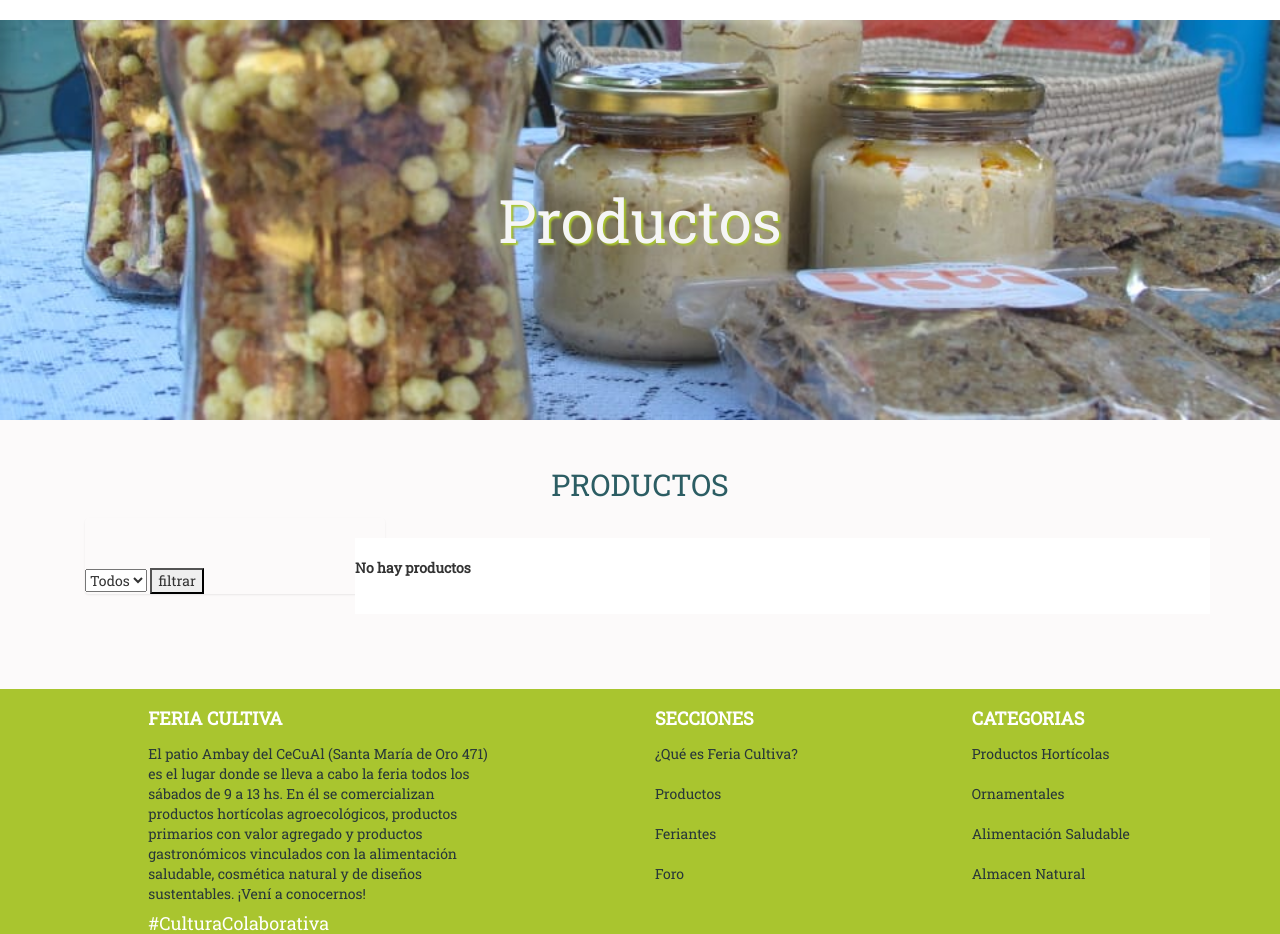
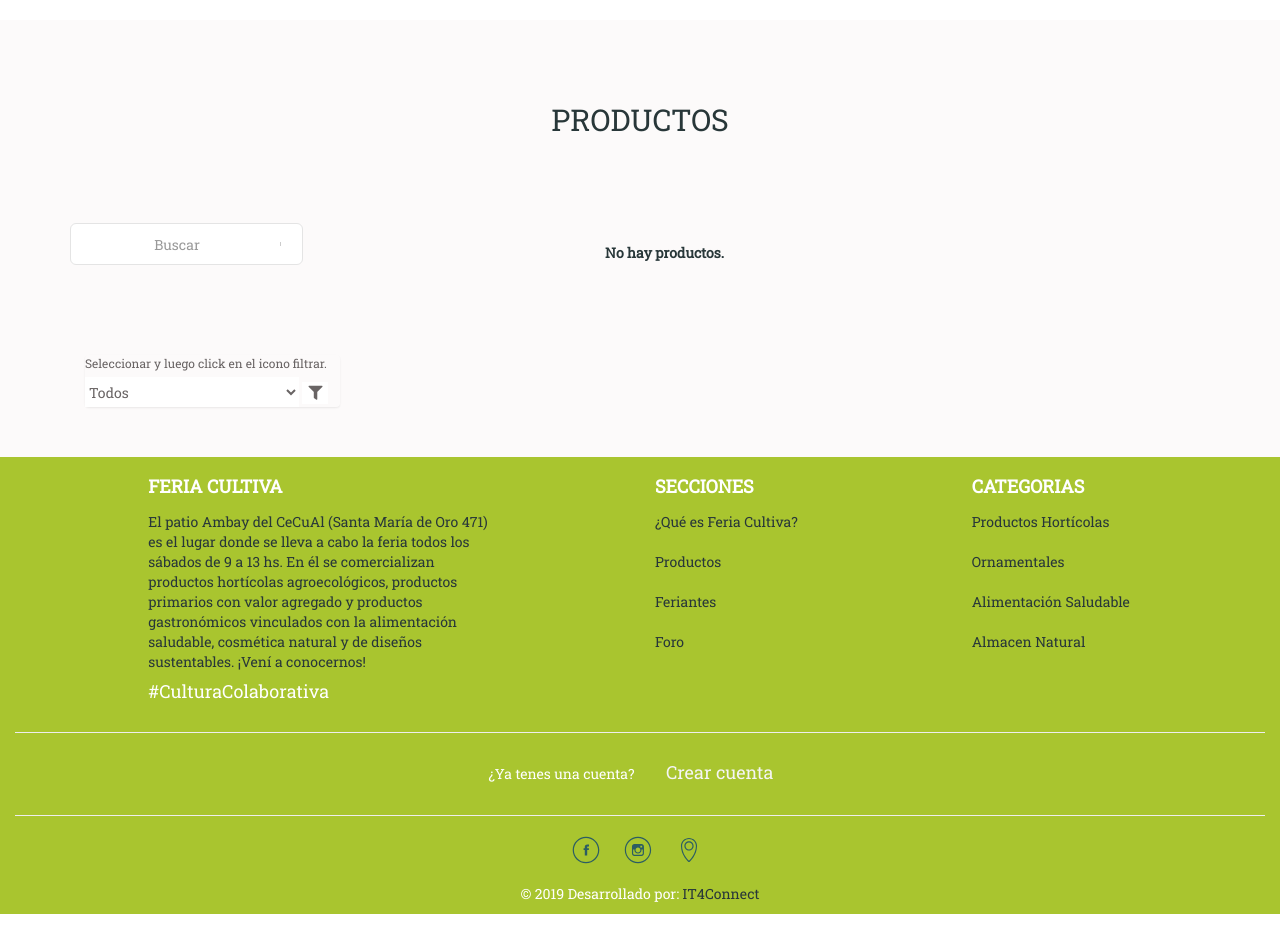
Before and after one commit to EmaRuidiaz/Cecual, a Django app: page /feriantes/correo/ in a window 1280 px wide. Shown: the part 70-1004 px from the top of the page. Run offline with Django 3.2, Linux system fonts and the light colour scheme; parts of the project's set-up code (start-up, migrations or seed data) failed here and were passed over; some libraries are stand-ins or nearby versions.

Commit message:
arreglado listar.html

```diff
--- a/feriacultiva/statics/css/head.css
+++ b/feriacultiva/statics/css/head.css
@@ -186,9 +186,10 @@
   font-size: 30px;
   font-family: "Roboto Slab", serif;
   padding-bottom: 15px;
-  color: #2c5d63;
+  color: #283739;
   text-align: center;
   padding-top: 15px;
+  padding-top: 50px;
 }
 
 
--- a/feriacultiva/statics/css/productos.css
+++ b/feriacultiva/statics/css/productos.css
@@ -30,7 +30,7 @@
 
 /*contenido de la card /titulo de la card*/
 .card-title {
-   color: #a9c52f;
+   color: #2c5d63;
    font-size: 20px;
    font-family: "Roboto Slab", serif;
    border-bottom: 2px solid #f5f5f5;
@@ -40,18 +40,18 @@
 
 .ancla-titulo:link {
   text-decoration:none;
-  color: #a9c52f;
+  color: #2c5d63;
 }
 
 .ancla-titulo:visited{
   text-decoration:none;
-  color: #a9c52f;
+  color: #2c5d63;
 }
 
 
 .ancla-titulo:hover{
   text-decoration:none;
-  color: #283739;
+  color: #2c5d63;
   cursor:pointer;
 }
 
@@ -78,7 +78,7 @@
 
 
 .prod{
-   color: #283739;
+   color: #a9c52f;
    font-size: 18px;
    font-family: "Roboto Slab", serif;
 }
@@ -139,7 +139,7 @@
 	border: 0.5;
 	background-color: #f5f5f5;
 	color: black;
-	border-color: #a9c52f;
+	border-color: #2c5d63;
 	text-align: center;
 	width: 40px;
 	position: center;
@@ -148,7 +148,83 @@
 
 /*paginación*/
 
-.page-link-paginacion{
-	background-color: red;
+
+
+#custom-search-input{
+    padding: 3px;
+    border: solid 1px #E4E4E4;
+    border-radius: 6px;
+    background-color: #fff;
+}
+
+#custom-search-input input{
+    border: 0;
+    box-shadow: none;
+
 
 }
+
+#custom-search-input button{
+    background: none;
+    box-shadow: none;
+    border: 0;
+    color: #666666;
+    padding: 0 8px 0 10px;
+    border-left: solid 1px #ccc;
+    padding-top: 4px;
+}
+
+#custom-search-input button:hover{
+    border: 0;
+    box-shadow: none;
+    border-left: solid 1px #ccc;
+}
+
+#custom-search-input .glyphicon-search{
+    font-size: 23px;
+}
+
+.mensaje{
+	padding-top: 50px;
+	padding-left: 250px;
+	font-family:  "Roboto Slab", serif;
+	color: #283739;
+}
+
+/*filtro*/
+
+.selector{
+	background-color: #fff;
+	height: 30px;
+	width: 214px;
+	border: #979797;
+    color: #696464;
+
+}
+
+.selector:focus{
+
+	color: #696464;
+}
+
+
+.filtro{
+	margin-top: 90px;
+}
+
+
+.filtrar-boton{
+    background-color: #fff;
+    border-color: #fff;
+    border:none;
+}
+
+.filtro-m{
+	color: #696464;
+	padding-bottom: 5px;
+	font-size: 12px;
+}
+
+.fas .fas-filter{
+	background-color: #fff;
+}
--- a/feriacultiva/templates/Producto/listar.html
+++ b/feriacultiva/templates/Producto/listar.html
@@ -8,41 +8,28 @@
 
 </head>
 
-<header class="masthead" style="background-image: url({% static 'img/productos.jpeg' %}) ">
-  <div class="container h-100">
-    <div class="row h-100 align-items-center">
-      <div class="col-12 text-center">
-        <h1 class="font-weight-light titulo">Productos</h1>
-        <p class="lead"></p>
-      </div>
-    </div>
-  </div>
-</header>
+
 
 
 <section class="py-5" style="background-color:#fcfafa;"><!-- Page Content -->
+
+
+
+
   <div class="container"><!-- Container página principal -->
-
-    <!-- Barra de busqueda
-    <div class="row">
-      <div>
-        <form method="get">
-          <div>
-            <input type="text" name="buscador" placeholder="Buscar...">
-            <span><button type="submit" class="btn btn-primary">Buscar</button></span>
-          </div>
-        </form>
-      </div>
-    </div>
-    Hasta Aqui -->
 
     <h1 class="my-1 ">
           PRODUCTOS
     </h1>
 
 
+
+
+
+
+
+
 <div class="row">    <!-- row página principal -->
-
 
  <!-- USAR ESTE FILTRO X EL MOMENTO -->
 <div class="col-lg-3" style="padding-top: 0px" >
@@ -57,19 +44,45 @@
           {% endif %}
     </div> -->
 
-        <div class="list-group" style="padding-top: 50px; width: 300px; ">
+  <div class="row" style="padding-top: 70px;">
+
+          <div id="custom-search-input">
+            <form method="get">
+                <div class="input-group">
+                    <input type="text" name="buscador" class="search-query form-control" placeholder="Buscar" />
+                    <span class="input-group-btn">
+                        <button type="submit" >
+                            <span class="fa fa-search"></span>
+                        </button>
+                    </span>
+                </div>
+              </form>
+          </div>
+
+  </div>
+
+
+
+
+
+
+        <div class="list-group filtro">
+          <small  class="filtro-m"> Seleccionar y luego click en el icono filtrar. </small>
           <form>
-              <select name="Categoria">
-                  <option value="0">Todos</option>
+              <select name="Categoria" class="selector">
+                  <option class="op1" value="0">Todos</option>
                       {% for r in filtro %}
-                  <option value="{{r.pk}}">{{r.nombre}}</option>
+                  <option class="op2" value="{{r.pk}}">{{r.nombre}}</option>
                       {% endfor %}
               </select>
-              <button type="submit">
-                filtrar
+              <button class=" filtrar-boton "  type="submit">
+                <span class="fas fa-filter" style="color:#696464;"> </span>
               </button>
           </form>
         </div>
+
+
+
   </div>
 
 
@@ -84,10 +97,11 @@
       </div> -->
       <!-- /.col-lg-3 -->
 
-      <div class="col-lg-9 ">
+      <div class="col-lg-9 "  style="background-color:#fcfafa;">
         <div class="row">
+
           {% if object_list|length == 0 %}
-           <label for="">No hay productos </label>
+           <label for=""  class=" mensaje ">No hay productos. </label>
           {% else%}
                 {% for p in object_list %}
                   <div class="col-lg-4 col-md-6 mb-4">
@@ -114,16 +128,17 @@
                       {% endif %}
 
                       </div>
-                      <div class="card-footer mx-auto" style="background-color: #fff;">
+                      <div class="card-footer " style="background-color: #fff;">
                         <!-- Cambiar el diseño del boton en caso de que no haya mas en stock -->
+
                       {% if p.stock > 0 %}
 
-                          <form  action=""method="post" enctype="multipart/form-data"
-                          >{% csrf_token %}
+                     <form  action="" method="post" enctype="multipart/form-data" style=" text-align: center; "  >{% csrf_token %}
 
                             <input type="number" name="cantidad" id="cantidad" placeholder="1" value="1">
                             {% if user.is_authenticated %}
-                            <button class="reservar" type="submit" value="{{p.pk}}" name="Confirmar" style="margin-top: 5px;">+ carrito</button>
+
+                            <button class="reservar" type="submit" value="{{p.pk}}" name="Confirmar" style="margin-top: 0px;"><i class="fas fa-cart-plus"  style="font-size: 25px; color: #;"></i></button>
                             {% endif %}
                           </form>
                           {% else %}
@@ -135,21 +150,15 @@
                     </div>
                   </div>
                 {% endfor %}
-              {% endif %}
-
                   </div> <!-- /.row col-lg-9 -->
-      </div><!-- /.col-lg-9 -->
-
-    </div> <!-- /.row contenido principal-->
-
 
          <!--/paginación-->
-        <div style="padding-left: 50%;">
+        <div class="col-lg-2 mx-auto">
             <nav aria-label="Page navigation example">
               <ul class="pagination">
                 {% if page_obj.has_previous %}
                   <li class="page-item">
-                      <a class="page-link" href="?page={{ page_obj.previous_page_number}}" aria-label="Previous">Anterior
+                      <a class="page-link" href="?page={{ page_obj.previous_page_number}}" aria-label="Previous">
                           <span aria-hidden="true">&laquo;</span>
                           <span class="sr-only">Previous</span>
                       </a>
@@ -165,7 +174,7 @@
                 {% if page_obj.has_next %}
                 <li class="page-item">
                   <a class="page-link" href="?page={{ page_obj.next_page_number}}" aria-label="Next">
-                    Siguiente
+
                     <span aria-hidden="true">&raquo;</span>
                     <span class="sr-only">Next</span>
                   </a>
@@ -175,6 +184,13 @@
               </ul>
             </nav>
         </div>
+      </div><!-- /.col-lg-9 -->
+              {% endif %}
+
+
+
+    </div> <!-- /.row contenido principal-->
+
 
   </div>    <!-- /.container -->
 </section>
```
Lines whose indentation alone changed are shown as unchanged.
